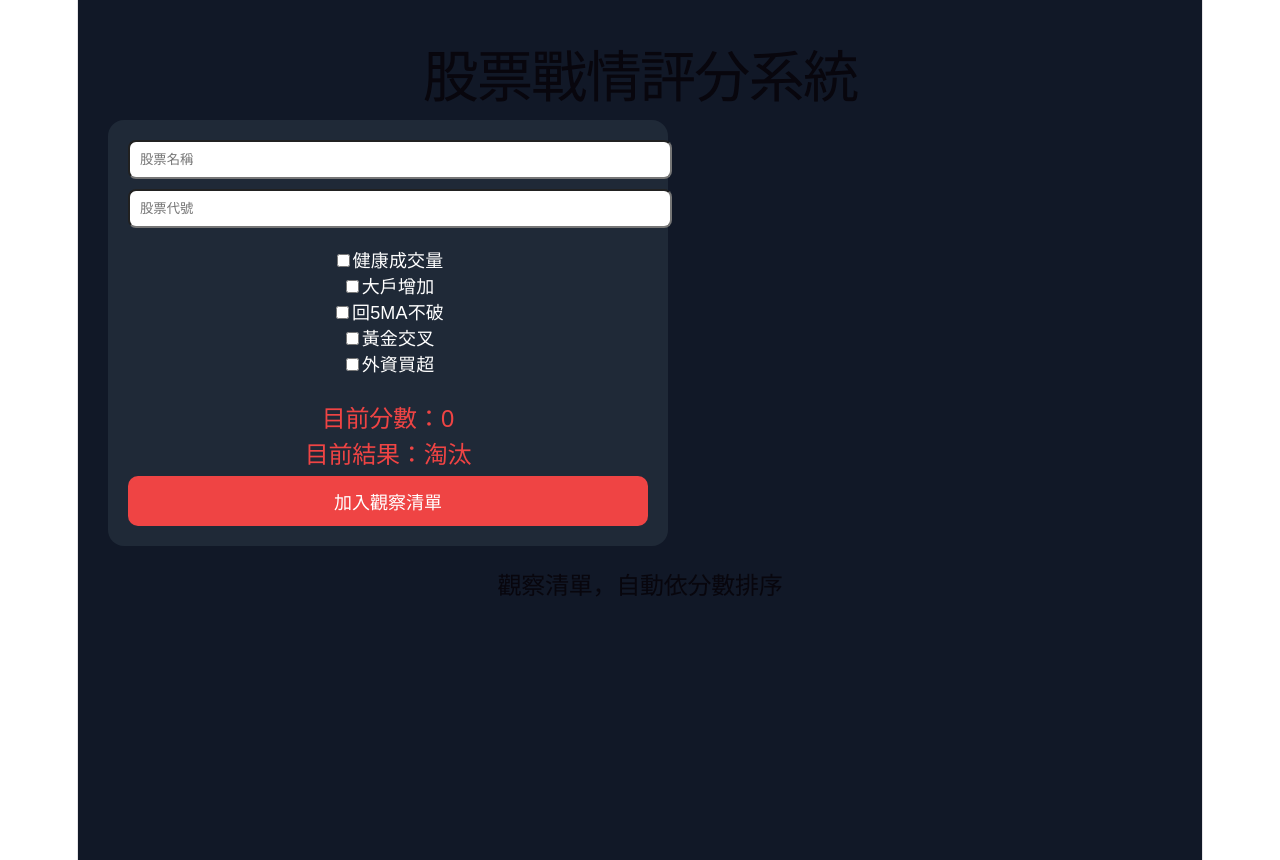
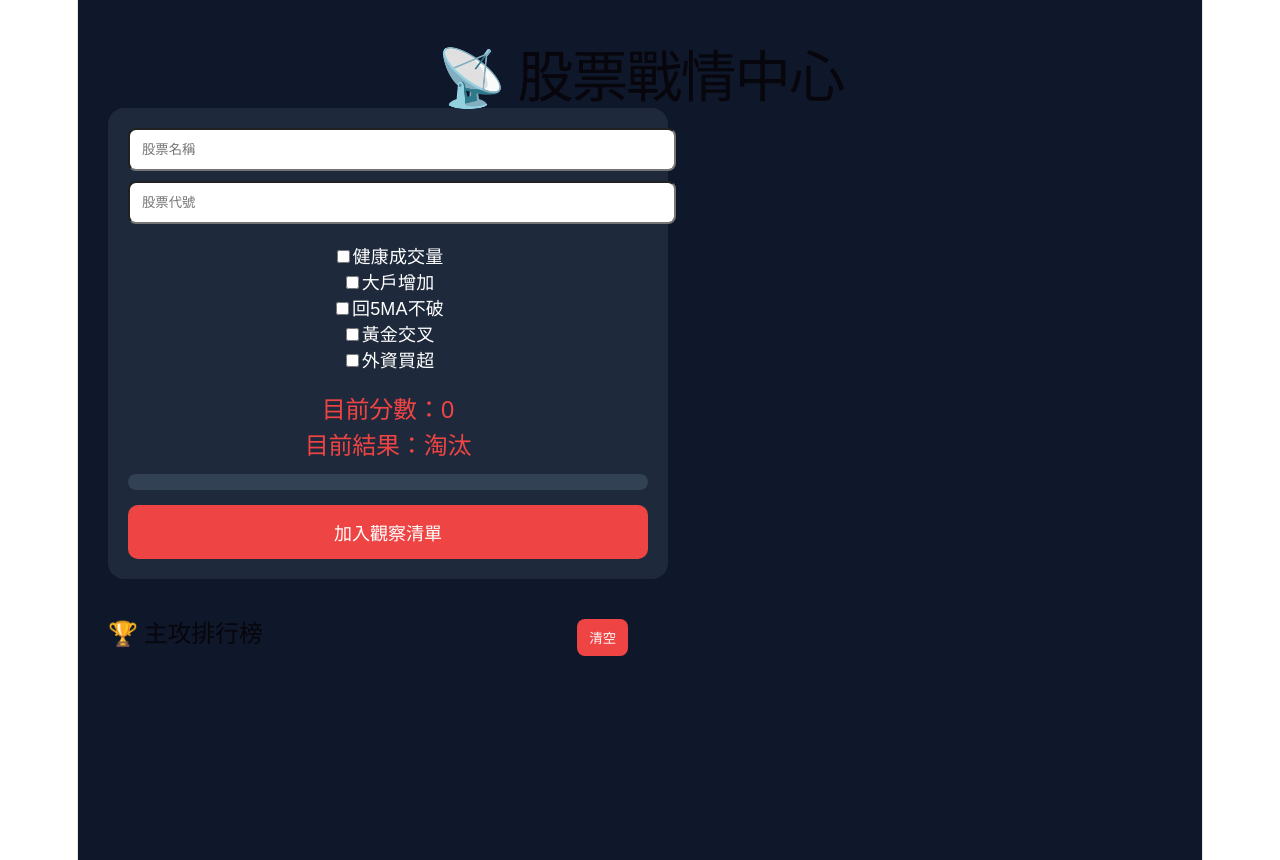
Before and after one commit to shihmingjay/vitejs-vite-sdgipewj, a React (Vite) app: page / in a window 1280 px wide. Built offline with nearby package versions, Linux system fonts and the light colour scheme.

Commit message:
update stock center

```diff
--- a/src/App.tsx
+++ b/src/App.tsx
@@ -1,15 +1,17 @@
-import { useState } from 'react';
+import { useState } from "react";
 
 type Stock = {
   name: string;
   code: string;
   score: number;
   result: string;
+  color: string;
+  warning: string;
 };
 
 function App() {
-  const [stockName, setStockName] = useState('');
-  const [stockCode, setStockCode] = useState('');
+  const [stockName, setStockName] = useState("");
+  const [stockCode, setStockCode] = useState("");
   const [stocks, setStocks] = useState<Stock[]>([]);
 
   const [volume, setVolume] = useState(false);
@@ -19,21 +21,25 @@ function App() {
   const [foreignBuy, setForeignBuy] = useState(false);
 
   let score = 0;
+
   if (volume) score += 20;
   if (bigPlayer) score += 20;
   if (pullback) score += 20;
   if (goldenCross) score += 20;
   if (foreignBuy) score += 20;
 
-  let result = '淘汰';
-  let color = '#ef4444';
+  let result = "淘汰";
+  let color = "#ef4444";
+  let warning = "⚠️ 主力與趨勢尚未同步";
 
   if (score >= 80) {
-    result = '主攻';
-    color = '#22c55e';
+    result = "主攻";
+    color = "#22c55e";
+    warning = "🔥 可列入主攻觀察";
   } else if (score >= 60) {
-    result = '觀察';
-    color = '#eab308';
+    result = "觀察";
+    color = "#eab308";
+    warning = "⚠️ 尚未完全轉強";
   }
 
   const addStock = () => {
@@ -44,12 +50,14 @@ function App() {
       code: stockCode,
       score,
       result,
+      color,
+      warning,
     };
 
     setStocks([...stocks, newStock].sort((a, b) => b.score - a.score));
 
-    setStockName('');
-    setStockCode('');
+    setStockName("");
+    setStockCode("");
     setVolume(false);
     setBigPlayer(false);
     setPullback(false);
@@ -57,29 +65,30 @@ function App() {
     setForeignBuy(false);
   };
 
-  const deleteStock = (code: string) => {
-    setStocks(stocks.filter((stock) => stock.code !== code));
+  const clearStocks = () => {
+    setStocks([]);
   };
 
   return (
     <div
       style={{
-        background: '#111827',
-        minHeight: '100vh',
-        color: 'white',
-        padding: '30px',
-        fontFamily: 'Arial',
+        background: "#0f172a",
+        minHeight: "100vh",
+        color: "white",
+        padding: "30px",
+        fontFamily: "Arial",
       }}
     >
-      <h1>股票戰情評分系統</h1>
+      <h1 style={{ marginBottom: "20px" }}>
+        📡 股票戰情中心
+      </h1>
 
       <div
         style={{
-          background: '#1f2937',
-          padding: '20px',
-          borderRadius: '16px',
-          maxWidth: '520px',
-          marginBottom: '25px',
+          background: "#1e293b",
+          padding: "20px",
+          borderRadius: "16px",
+          maxWidth: "520px",
         }}
       >
         <input
@@ -87,10 +96,10 @@ function App() {
           value={stockName}
           onChange={(e) => setStockName(e.target.value)}
           style={{
-            width: '100%',
-            padding: '10px',
-            marginBottom: '10px',
-            borderRadius: '8px',
+            width: "100%",
+            padding: "12px",
+            marginBottom: "10px",
+            borderRadius: "8px",
           }}
         />
 
@@ -99,78 +108,86 @@ function App() {
           value={stockCode}
           onChange={(e) => setStockCode(e.target.value)}
           style={{
-            width: '100%',
-            padding: '10px',
-            marginBottom: '20px',
-            borderRadius: '8px',
+            width: "100%",
+            padding: "12px",
+            marginBottom: "20px",
+            borderRadius: "8px",
           }}
         />
 
         <label>
-          <input
-            type="checkbox"
-            checked={volume}
-            onChange={() => setVolume(!volume)}
-          />
+          <input type="checkbox" checked={volume} onChange={() => setVolume(!volume)} />
           健康成交量
         </label>
+
         <br />
 
         <label>
-          <input
-            type="checkbox"
-            checked={bigPlayer}
-            onChange={() => setBigPlayer(!bigPlayer)}
-          />
+          <input type="checkbox" checked={bigPlayer} onChange={() => setBigPlayer(!bigPlayer)} />
           大戶增加
         </label>
+
         <br />
 
         <label>
-          <input
-            type="checkbox"
-            checked={pullback}
-            onChange={() => setPullback(!pullback)}
-          />
+          <input type="checkbox" checked={pullback} onChange={() => setPullback(!pullback)} />
           回5MA不破
         </label>
+
         <br />
 
         <label>
-          <input
-            type="checkbox"
-            checked={goldenCross}
-            onChange={() => setGoldenCross(!goldenCross)}
-          />
+          <input type="checkbox" checked={goldenCross} onChange={() => setGoldenCross(!goldenCross)} />
           黃金交叉
         </label>
+
         <br />
 
         <label>
-          <input
-            type="checkbox"
-            checked={foreignBuy}
-            onChange={() => setForeignBuy(!foreignBuy)}
-          />
+          <input type="checkbox" checked={foreignBuy} onChange={() => setForeignBuy(!foreignBuy)} />
           外資買超
         </label>
 
-        <div style={{ marginTop: '25px' }}>
-          <h2 style={{ color }}>目前分數：{score}</h2>
-          <h2 style={{ color }}>目前結果：{result}</h2>
+        <div style={{ marginTop: "20px" }}>
+          <h2 style={{ color }}>
+            目前分數：{score}
+          </h2>
+
+          <h2 style={{ color }}>
+            目前結果：{result}
+          </h2>
+
+          <div
+            style={{
+              background: "#334155",
+              height: "16px",
+              borderRadius: "999px",
+              overflow: "hidden",
+              marginTop: "15px",
+              marginBottom: "15px",
+            }}
+          >
+            <div
+              style={{
+                width: `${score}%`,
+                background: color,
+                height: "100%",
+              }}
+            />
+          </div>
 
           <button
             onClick={addStock}
             style={{
-              width: '100%',
-              padding: '12px',
-              borderRadius: '10px',
-              border: 'none',
+              width: "100%",
+              padding: "14px",
+              border: "none",
+              borderRadius: "10px",
               background: color,
-              color: 'white',
-              fontSize: '18px',
-              fontWeight: 'bold',
-              cursor: 'pointer',
+              color: "white",
+              fontSize: "18px",
+              fontWeight: "bold",
+              cursor: "pointer",
             }}
           >
             加入觀察清單
@@ -178,40 +195,72 @@ function App() {
         </div>
       </div>
 
-      <h2>觀察清單，自動依分數排序</h2>
-
-      {stocks.map((stock) => (
+      <div style={{ marginTop: "40px", maxWidth: "520px" }}>
         <div
-          key={stock.code}
           style={{
-            background: '#1f2937',
-            padding: '18px',
-            borderRadius: '14px',
-            maxWidth: '520px',
-            marginBottom: '12px',
+            display: "flex",
+            justifyContent: "space-between",
+            marginBottom: "15px",
           }}
         >
-          <h2>
-            {stock.name} ({stock.code})
-          </h2>
-          <p>分數：{stock.score}</p>
-          <p>結果：{stock.result}</p>
+          <h2>🏆 主攻排行榜</h2>
 
           <button
-            onClick={() => deleteStock(stock.code)}
+            onClick={clearStocks}
             style={{
-              background: '#ef4444',
-              color: 'white',
-              border: 'none',
-              padding: '8px 12px',
-              borderRadius: '8px',
-              cursor: 'pointer',
+              background: "#ef4444",
+              border: "none",
+              color: "white",
+              padding: "8px 12px",
+              borderRadius: "8px",
+              cursor: "pointer",
             }}
           >
-            刪除
+            清空
           </button>
         </div>
-      ))}
+
+        {stocks.map((stock, index) => (
+          <div
+            key={stock.code}
+            style={{
+              background: "#1e293b",
+              padding: "18px",
+              borderRadius: "14px",
+              marginBottom: "14px",
+              borderLeft: `8px solid ${stock.color}`,
+            }}
+          >
+            <h2>
+              #{index + 1} {stock.name} ({stock.code})
+            </h2>
+
+            <h3 style={{ color: stock.color }}>
+              分數：{stock.score} ｜ {stock.result}
+            </h3>
+
+            <p>{stock.warning}</p>
+
+            <div
+              style={{
+                background: "#334155",
+                height: "12px",
+                borderRadius: "999px",
+                overflow: "hidden",
+                marginTop: "10px",
+              }}
+            >
+              <div
+                style={{
+                  width: `${stock.score}%`,
+                  background: stock.color,
+                  height: "100%",
+                }}
+              />
+            </div>
+          </div>
+        ))}
+      </div>
     </div>
   );
 }
```
